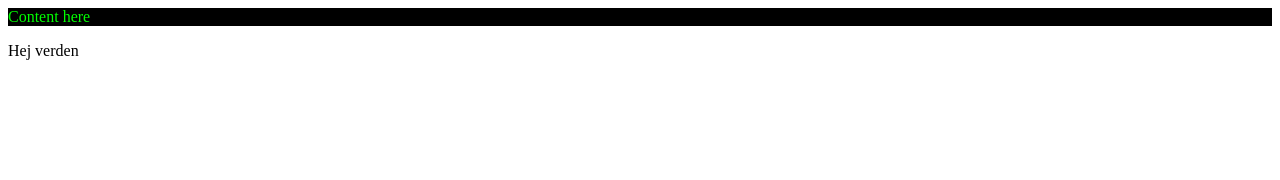
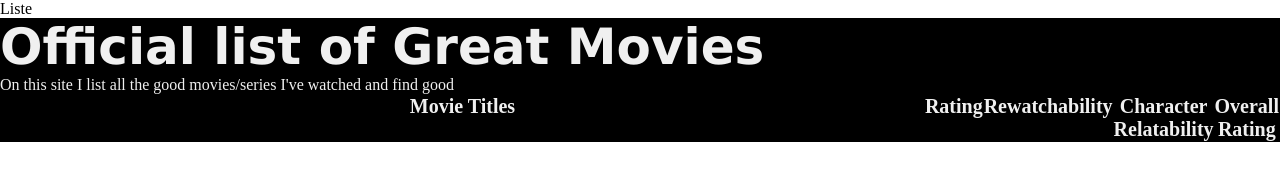
Before and after one commit to Holm-Codes/1.project, a plain HTML site: page index.html in a window 1280 px wide. Drawn offline with Linux system fonts and the light colour scheme; files that its build step writes are made by us from their sources; files whose address does not match are found by name.

Commit message:
1.day-work
What I managed to do on day one

```diff
--- a/css (m)/css.css
+++ b/css (m)/css.css
@@ -5,12 +5,52 @@
 
 /* Define variables in the :root */
  :root {
-   --contrast: lime;
-   --backgr: #000;
+   --contrast: rgba(255, 255, 255, 0.941);
+   --backgr: #000000;
  }
+
+ *{
+  margin: 0;
+  padding: 0;
+  border: 0;
+  outline: 0;
+  font-size: 100%;
+  vertical-align: baseline;
+ background: transparent;
+}
 
 /* Use your variables on elements */
  main {
    color: var(--contrast);
    background-color: var(--backgr);
  }
+
+ .title {
+align-items: center;
+font-family: Verdana, Geneva, Tahoma, sans-serif;
+font-weight: bold;
+font-size: 50px;
+
+ }
+
+ .titlepara {
+align-items: center;
+ }
+
+ table{
+  border-collapse: collapse;
+  width: 100%;
+  border: solid 1px var(--backgr);
+
+ }
+
+th{
+  border-collapse: collapse;
+  width: 100%;
+  border: solid 1px var(--backgr);
+}
+
+ .boldtext {
+  font-weight: bold;
+  font-size: 20px;
+ }
--- a/index.html
+++ b/index.html
@@ -4,15 +4,54 @@
   <meta charset="UTF-8">
   <meta name="viewport" content="width=device-width, initial-scale=1.0">
   <meta http-equiv="X-UA-Compatible" content="ie=edge">
-  <title>Document</title>
+  <title>1.project</title>
   <link rel="stylesheet" href="css/css.css">
 </head>
+
+<header>
+ <div class="row">
+  <article>
+   Liste
+  </article>
+
+  <article>
+
+  </article>
+ </div>
+</header>
+
 <body>
-  <main>Content here</main>
-  <p>
-    Hej verden
-  </p>
+
+ <main>
+
+   <article class="title">
+     <h1>
+     Official list of Great Movies
+     </h1>
+   </article>
+
+   <article class="titlepara">
+     <p>
+     On this site I list all the good movies/series I've watched and find good
+     </p>
+   </article>
+
+
   <script src="js/js.js"></script>
+
+   <table>
+    <tr>
+      <th><span class=boldtext>Movie Titles</span></th>
+      <th><span class=boldtext>Rating</span></th>
+      <th><span class=boldtext>Rewatchability</span></th>
+      <th><span class=boldtext>Character Relatability</span></th>
+      <th><span class=boldtext>Overall Rating</span></th>
+    </tr>
+
+   </table>
+
+  </main>
+
 </body>
 
 
```
